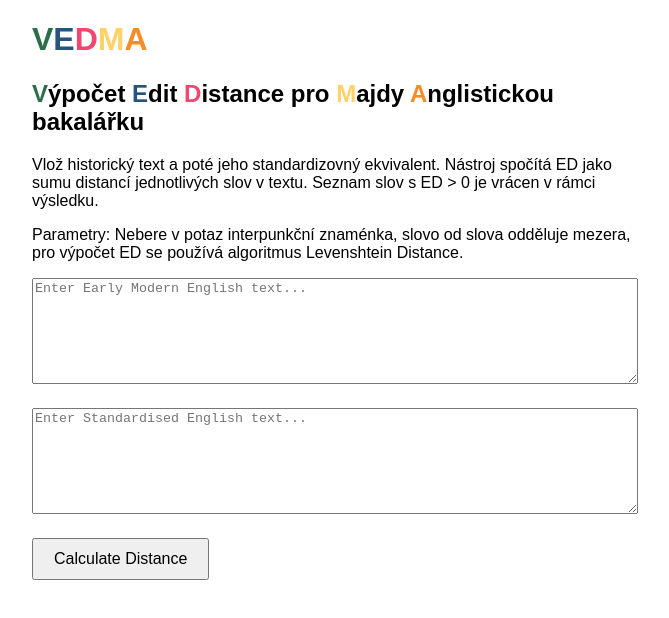
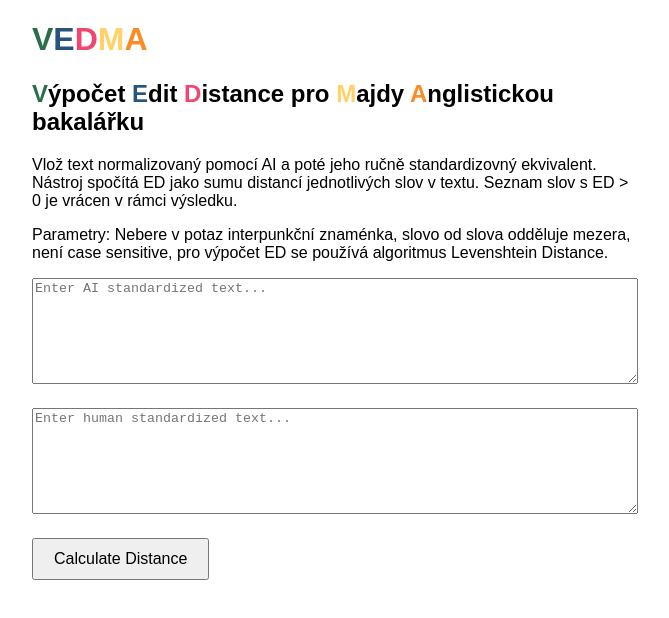
Before and after one commit to lukazko/vedma, a plain HTML site: page index.html in a window 1280 px wide. Shown: the whole page, without its empty margins (308-977 px from the left). Drawn offline with nearby package versions, Linux system fonts and the light colour scheme.

Commit message:
description edited and lower case convertion added

```diff
--- a/index.html
+++ b/index.html
@@ -10,10 +10,10 @@
     <div class="container">
         <h1><span class="green">V</span><span class="blue">E</span><span class="red">D</span><span class="yellow">M</span><span class="orange">A</span></h1>
         <h2><span class="green">V</span>ýpočet <span class="blue">E</span>dit <span class="red">D</span>istance pro <span class="yellow">M</span>ajdy <span class="orange">A</span>nglistickou bakalářku</h2>
-        <p>Vlož historický text a poté jeho standardizovný ekvivalent. Nástroj spočítá ED jako sumu distancí jednotlivých slov v textu. Seznam slov s ED > 0 je vrácen v rámci výsledku.</p>
-        <p>Parametry: Nebere v potaz interpunkční znaménka, slovo od slova odděluje mezera, pro výpočet ED se používá algoritmus Levenshtein Distance.</p>
-        <textarea id="text1" placeholder="Enter Early Modern English text..."></textarea>
-        <textarea id="text2" placeholder="Enter Standardised English text..."></textarea>
+        <p>Vlož text normalizovaný pomocí AI a poté jeho ručně standardizovný ekvivalent. Nástroj spočítá ED jako sumu distancí jednotlivých slov v textu. Seznam slov s ED > 0 je vrácen v rámci výsledku.</p>
+        <p>Parametry: Nebere v potaz interpunkční znaménka, slovo od slova odděluje mezera, není case sensitive, pro výpočet ED se používá algoritmus Levenshtein Distance.</p>
+        <textarea id="text1" placeholder="Enter AI standardized text..."></textarea>
+        <textarea id="text2" placeholder="Enter human standardized text..."></textarea>
         <button id="calculate">Calculate Distance</button>
         <div class="result" id="result"></div>
     </div>
--- a/script.js
+++ b/script.js
@@ -35,12 +35,12 @@ $(document).ready(function () {
     }
 
     /**
-     * Cleans a text by removing punctuation and splitting it into words.
+     * Cleans a text by removing punctuation, converting to lowercase, and splitting it into words.
      * @param {string} text - The input text to be cleaned and split.
      * @returns {string[]} An array of words from the cleaned text.
      */
     function cleanAndSplit(text) {
-        return text.replace(/[.,!?;:]/g, '').split(/\s+/); // Remove punctuation and split by whitespace.
+        return text.replace(/[.,!?;:]/g, '').toLowerCase().split(/\s+/); // Remove punctuation, convert to lowercase, and split by whitespace.
     }
 
     /**
```
